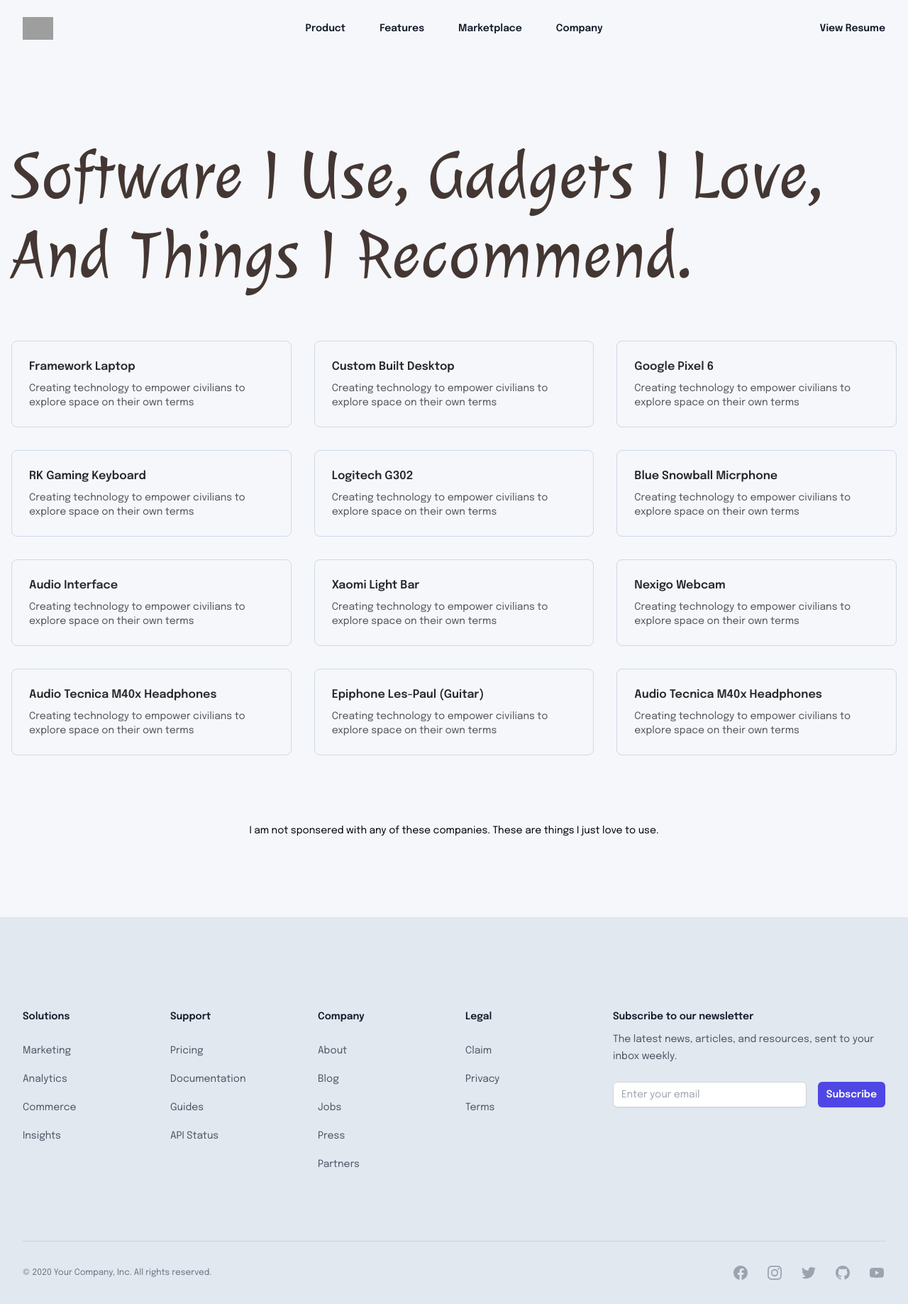
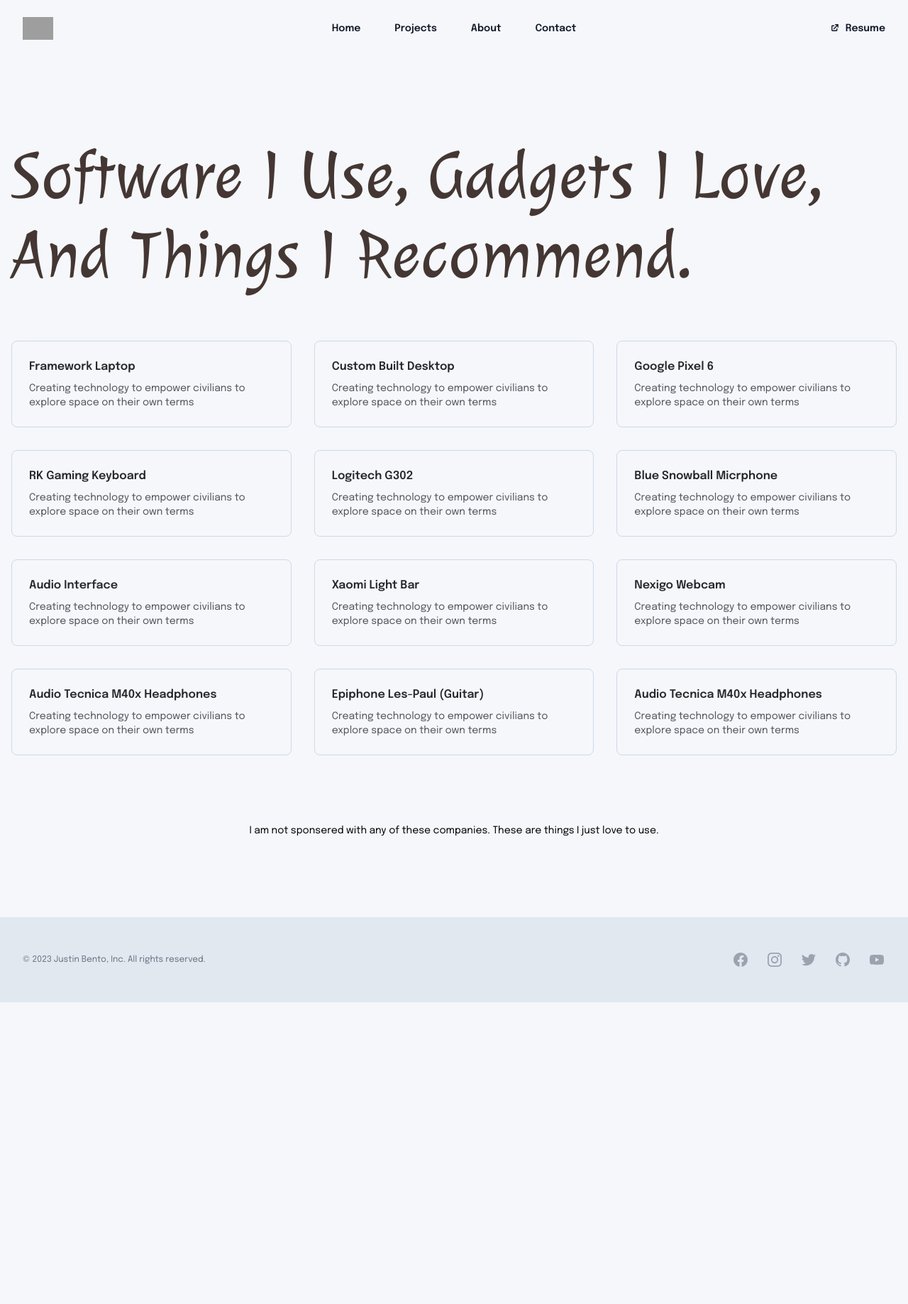
Before and after one commit to Justin-Bento/portfolio, a Next.js app: page /uses in a window 1280 px wide. Shown: the whole page at 71% size. After the commit the page ends 1412 px from the top, so only its background shows below. Built offline with nearby package versions, Linux system fonts and the light colour scheme; grey boxes are pictures that could not be loaded.

Commit message:
updated links for footer and header

```diff
--- a/components/Footer.tsx
+++ b/components/Footer.tsx
@@ -1,33 +1,8 @@
-const navigation = {
-  solutions: [
-    { name: 'Marketing', href: '#' },
-    { name: 'Analytics', href: '#' },
-    { name: 'Commerce', href: '#' },
-    { name: 'Insights', href: '#' },
-  ],
-  support: [
-    { name: 'Pricing', href: '#' },
-    { name: 'Documentation', href: '#' },
-    { name: 'Guides', href: '#' },
-    { name: 'API Status', href: '#' },
-  ],
-  company: [
-    { name: 'About', href: '#' },
-    { name: 'Blog', href: '#' },
-    { name: 'Jobs', href: '#' },
-    { name: 'Press', href: '#' },
-    { name: 'Partners', href: '#' },
-  ],
-  legal: [
-    { name: 'Claim', href: '#' },
-    { name: 'Privacy', href: '#' },
-    { name: 'Terms', href: '#' },
-  ],
-  social: [
+const navigation = [
   {
     name: 'Facebook',
     href: '#',
-      icon: (props:any) => (
+    icon: (props: any) => (
       <svg fill="currentColor" viewBox="0 0 24 24" {...props}>
         <path
           fillRule="evenodd"
@@ -40,7 +15,7 @@ const navigation = {
   {
     name: 'Instagram',
     href: '#',
-      icon: (props:any) => (
+    icon: (props: any) => (
       <svg fill="currentColor" viewBox="0 0 24 24" {...props}>
         <path
           fillRule="evenodd"
@@ -53,7 +28,7 @@ const navigation = {
   {
     name: 'Twitter',
     href: '#',
-      icon: (props:any) => (
+    icon: (props: any) => (
       <svg fill="currentColor" viewBox="0 0 24 24" {...props}>
         <path d="M8.29 20.251c7.547 0 11.675-6.253 11.675-11.675 0-.178 0-.355-.012-.53A8.348 8.348 0 0022 5.92a8.19 8.19 0 01-2.357.646 4.118 4.118 0 001.804-2.27 8.224 8.224 0 01-2.605.996 4.107 4.107 0 00-6.993 3.743 11.65 11.65 0 01-8.457-4.287 4.106 4.106 0 001.27 5.477A4.072 4.072 0 012.8 9.713v.052a4.105 4.105 0 003.292 4.022 4.095 4.095 0 01-1.853.07 4.108 4.108 0 003.834 2.85A8.233 8.233 0 012 18.407a11.616 11.616 0 006.29 1.84" />
       </svg>
@@ -62,7 +37,7 @@ const navigation = {
   {
     name: 'GitHub',
     href: '#',
-      icon: (props:any) => (
+    icon: (props: any) => (
       <svg fill="currentColor" viewBox="0 0 24 24" {...props}>
         <path
           fillRule="evenodd"
@@ -75,7 +50,7 @@ const navigation = {
   {
     name: 'YouTube',
     href: '#',
-      icon: (props:any) => (
+    icon: (props: any) => (
       <svg fill="currentColor" viewBox="0 0 24 24" {...props}>
         <path
           fillRule="evenodd"
@@ -85,111 +60,23 @@ const navigation = {
       </svg>
     ),
   },
-  ],
-}
+]
 
-export default function Footer() {
+export default function Example() {
   return (
-    <footer className="bg-slate-200" aria-labelledby="footer-heading">
-      <h2 id="footer-heading" className="sr-only">
-        Footer
-      </h2>
-      <div className="px-6 pt-20 pb-8 mx-auto max-w-7xl sm:pt-24 lg:px-8 lg:pt-32">
-        <div className="xl:grid xl:grid-cols-3 xl:gap-8">
-          <div className="grid grid-cols-2 gap-8 xl:col-span-2">
-            <div className="md:grid md:grid-cols-2 md:gap-8">
-              <div>
-                <h3 className="text-sm font-semibold leading-6 text-gray-900">Solutions</h3>
-                <ul role="list" className="mt-6 space-y-4">
-                  {navigation.solutions.map((item) => (
-                    <li key={item.name}>
-                      <a href={item.href} className="text-sm leading-6 text-gray-600 hover:text-gray-900">
-                        {item.name}
-                      </a>
-                    </li>
-                  ))}
-                </ul>
-              </div>
-              <div className="mt-10 md:mt-0">
-                <h3 className="text-sm font-semibold leading-6 text-gray-900">Support</h3>
-                <ul role="list" className="mt-6 space-y-4">
-                  {navigation.support.map((item) => (
-                    <li key={item.name}>
-                      <a href={item.href} className="text-sm leading-6 text-gray-600 hover:text-gray-900">
-                        {item.name}
-                      </a>
-                    </li>
-                  ))}
-                </ul>
-              </div>
-            </div>
-            <div className="md:grid md:grid-cols-2 md:gap-8">
-              <div>
-                <h3 className="text-sm font-semibold leading-6 text-gray-900">Company</h3>
-                <ul role="list" className="mt-6 space-y-4">
-                  {navigation.company.map((item) => (
-                    <li key={item.name}>
-                      <a href={item.href} className="text-sm leading-6 text-gray-600 hover:text-gray-900">
-                        {item.name}
-                      </a>
-                    </li>
-                  ))}
-                </ul>
-              </div>
-              <div className="mt-10 md:mt-0">
-                <h3 className="text-sm font-semibold leading-6 text-gray-900">Legal</h3>
-                <ul role="list" className="mt-6 space-y-4">
-                  {navigation.legal.map((item) => (
-                    <li key={item.name}>
-                      <a href={item.href} className="text-sm leading-6 text-gray-600 hover:text-gray-900">
-                        {item.name}
-                      </a>
-                    </li>
-                  ))}
-                </ul>
-              </div>
-            </div>
-          </div>
-          <div className="mt-10 xl:mt-0">
-            <h3 className="text-sm font-semibold leading-6 text-gray-900">Subscribe to our newsletter</h3>
-            <p className="mt-2 text-sm leading-6 text-gray-600">
-              The latest news, articles, and resources, sent to your inbox weekly.
-            </p>
-            <form className="mt-6 sm:flex sm:max-w-md">
-              <label htmlFor="email-address" className="sr-only">
-                Email address
-              </label>
-              <input
-                type="email"
-                name="email-address"
-                id="email-address"
-                autoComplete="email"
-                required
-                className="w-full min-w-0 appearance-none rounded-md border-0 bg-white px-3 py-1.5 text-base text-gray-900 shadow-sm ring-1 ring-inset ring-gray-300 placeholder:text-gray-400 focus:ring-2 focus:ring-inset focus:ring-indigo-600 sm:w-64 sm:text-sm sm:leading-6 xl:w-full"
-                placeholder="Enter your email"
-              />
-              <div className="mt-4 sm:mt-0 sm:ml-4 sm:flex-shrink-0">
-                <button
-                  type="submit"
-                  className="flex items-center justify-center w-full px-3 py-2 text-sm font-semibold text-white bg-indigo-600 rounded-md shadow-sm hover:bg-indigo-500 focus-visible:outline focus-visible:outline-2 focus-visible:outline-offset-2 focus-visible:outline-indigo-600"
-                >
-                  Subscribe
-                </button>
-              </div>
-            </form>
-          </div>
-        </div>
-        <div className="pt-8 mt-16 border-t border-gray-900/10 sm:mt-20 md:flex md:items-center md:justify-between lg:mt-24">
-          <div className="flex space-x-6 md:order-2">
-            {navigation.social.map((item) => (
+    <footer className="bg-slate-200">
+      <div className="px-6 py-12 mx-auto max-w-7xl md:flex md:items-center md:justify-between lg:px-8">
+        <div className="flex justify-center space-x-6 md:order-2">
+          {navigation.map((item) => (
             <a key={item.name} href={item.href} className="text-gray-400 hover:text-gray-500">
               <span className="sr-only">{item.name}</span>
               <item.icon className="w-6 h-6" aria-hidden="true" />
             </a>
           ))}
         </div>
-          <p className="mt-8 text-xs leading-5 text-gray-500 md:order-1 md:mt-0">
-            &copy; 2020 Your Company, Inc. All rights reserved.
+        <div className="mt-8 md:order-1 md:mt-0">
+          <p className="text-xs leading-5 text-center text-gray-500">
+            &copy; {new Date().getFullYear()} Justin Bento, Inc. All rights reserved.
           </p>
         </div>
       </div>
--- a/components/Header.tsx
+++ b/components/Header.tsx
@@ -1,12 +1,13 @@
 import { useState } from 'react'
 import { Dialog } from '@headlessui/react'
-import { HiMenu, HiX } from 'react-icons/hi'
+import { HiMenu, HiX, HiExternalLink } from 'react-icons/hi'
+import Link from 'next/link'
 
 const navigation = [
-  { name: 'Product', href: '#' },
-  { name: 'Features', href: '#' },
-  { name: 'Marketplace', href: '#' },
-  { name: 'Company', href: '#' },
+  { name: 'Home', href: '#' },
+  { name: 'Projects', href: '#' },
+  { name: 'About', href: '#' },
+  { name: 'Contact', href: '#' },
 ]
 
 export default function Example() {
@@ -38,10 +39,11 @@ export default function Example() {
             </a>
           ))}
         </div>
-        <div className="hidden lg:flex lg:flex-1 lg:justify-end">
-          <a href="#" className="text-sm font-semibold leading-6 text-gray-900">
-            View Resume
-          </a>
+        <div className="items-center hidden gap-2 lg:flex lg:flex-1 lg:justify-end">
+          <Link href="https://docs.google.com/document/d/13TFxDfDENVr2-qXO2_zdYv6jHs-m582U/edit?usp=sharing&ouid=114993777085049054802&rtpof=true&sd=true" className="flex inline-flex items-center gap-2 text-sm font-semibold leading-6 text-gray-900 hover:cursor-pointer">
+            <HiExternalLink className="mb-0.5" />
+            Resume
+          </Link>
         </div>
       </nav>
       <Dialog as="div" className="lg:hidden" open={mobileMenuOpen} onClose={setMobileMenuOpen}>
@@ -79,12 +81,10 @@ export default function Example() {
                 ))}
               </div>
               <div className="py-6">
-                <a
-                  href="#"
-                  className="-mx-3 block rounded-lg py-2.5 px-3 text-base font-semibold leading-7 text-gray-900 hover:bg-gray-50"
-                >
-                  View Resume
-                </a>
+                <Link href="https://docs.google.com/document/d/13TFxDfDENVr2-qXO2_zdYv6jHs-m582U/edit?usp=sharing&ouid=114993777085049054802&rtpof=true&sd=true" className="flex inline-flex items-center gap-2 text-sm font-semibold leading-6 text-gray-900 hover:cursor-pointer">
+                  <HiExternalLink className="mb-0.5" />
+                  Resume
+                </Link>
               </div>
             </div>
           </div>
```
Lines whose indentation alone changed are shown as unchanged.
